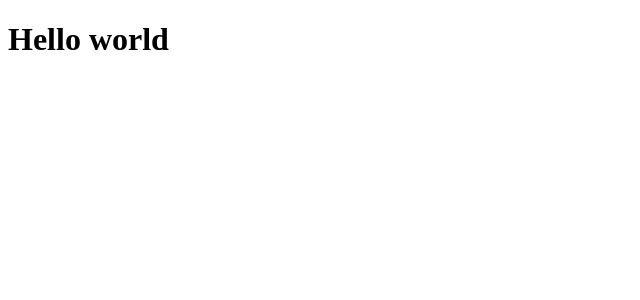
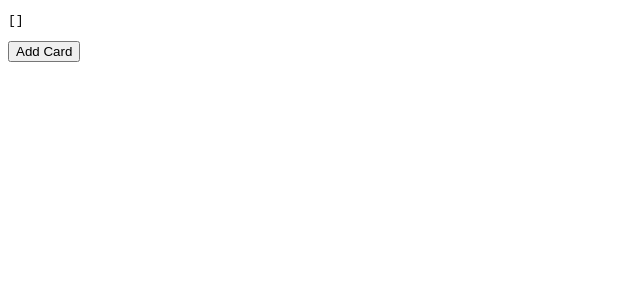
Before and after one commit to atkinchris/redux-cards, a React app: page / in a window 1280 px wide. Shown: the top 300 px of the page, without its empty margins (0-640 px from the left). Built offline with nearby package versions, Linux system fonts and the light colour scheme.

Commit message:
Add basic action

```diff
--- /dev/null
+++ b/src/components/Cards.jsx
@@ -0,0 +1,21 @@
+import React from 'react'
+import PropTypes from 'prop-types'
+import { connect } from 'react-redux'
+
+import { selectCards } from '../store/selectors'
+
+const Cards = ({ cards }) => (
+  <div>
+    <pre>{ JSON.stringify(cards) }</pre>
+  </div>
+)
+
+Cards.propTypes = {
+  cards: PropTypes.arrayOf(PropTypes.shape({})).isRequired,
+}
+
+const mapStateToProps = state => ({
+  cards: selectCards(state),
+})
+
+export default connect(mapStateToProps)(Cards)
--- /dev/null
+++ b/src/components/Debug.jsx
@@ -0,0 +1,21 @@
+import React from 'react'
+import { connect } from 'react-redux'
+import PropTypes from 'prop-types'
+
+import { addCard as addCardAction } from '../store/actions'
+
+const Debug = ({ addCard }) => (
+  <div>
+    <button onClick={addCard}>Add Card</button>
+  </div>
+)
+
+Debug.propTypes = {
+  addCard: PropTypes.func.isRequired,
+}
+
+const mapDispatchToProps = {
+  addCard: addCardAction,
+}
+
+export default connect(null, mapDispatchToProps)(Debug)
--- a/src/index.jsx
+++ b/src/index.jsx
@@ -3,13 +3,18 @@ import { render } from 'react-dom'
 import { Provider } from 'react-redux'
 
 import createStore from './store'
+import Cards from './components/Cards'
+import Debug from './components/Debug'
 
 const mountElement = document.getElementById('root')
 const store = createStore()
 
 const App = (
   <Provider store={store}>
-    <h1>Hello world</h1>
+    <div>
+      <Cards />
+      <Debug />
+    </div>
   </Provider>
 )
 
--- /dev/null
+++ b/src/store/actions.js
@@ -0,0 +1,7 @@
+const addCard = () => ({
+  type: 'add_card',
+})
+
+export {
+  addCard,
+}
--- /dev/null
+++ b/src/store/selectors.js
@@ -0,0 +1,7 @@
+const selectCards = state => Object.values(state.cards)
+const selectDeck = state => state.deck
+
+export {
+  selectCards,
+  selectDeck,
+}
```
